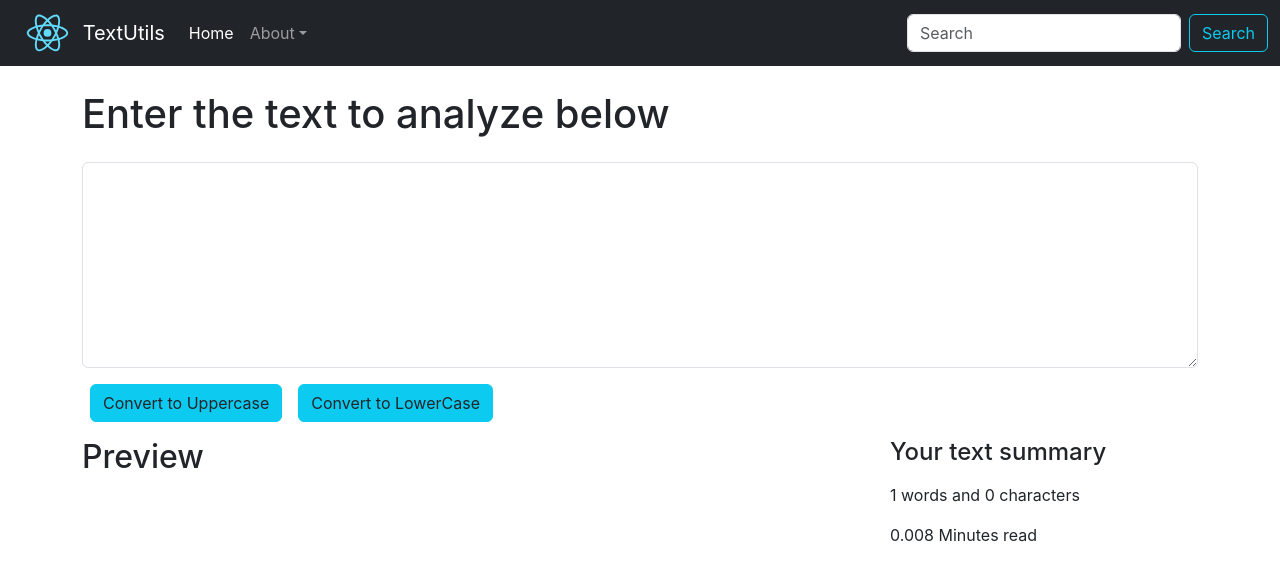
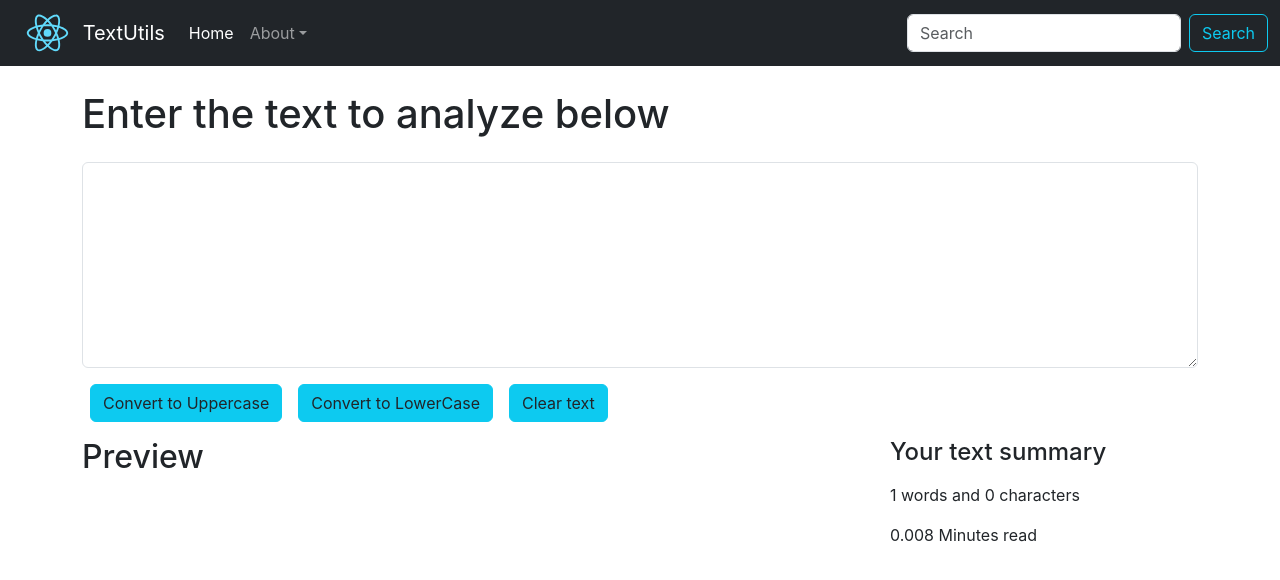
Before and after one commit to MayankCh0udhary/React-JS-Basic---Learning-, a React (Create React App) app: page / in a window 1280 px wide. Shown: the top 580 px of the page. Built offline with nearby package versions, Linux system fonts and the light colour scheme.

Commit message:
Exercise 1 - Commit

```diff
--- a/src/components/TextForm.js
+++ b/src/components/TextForm.js
@@ -10,6 +10,11 @@ export default function TextForm(props) {
     }
     const handleLowerCaseClick = () => {
         let newText = text.toLowerCase();
+        setText(newText);
+
+    }
+    const handleClearTextClick = () => {
+        let newText = '';
         setText(newText);
 
     }
@@ -27,6 +32,7 @@ export default function TextForm(props) {
                 </div>
                 <buttom className="btn btn-info mx-2 text-dark " onClick={handleUpperCaseClick}>Convert to Uppercase</buttom>
                 <buttom className="btn btn-info mx-2 text-dark" onClick={handleLowerCaseClick}>Convert to LowerCase</buttom>
+                <buttom className="btn btn-info mx-2 text-dark" onClick={handleClearTextClick}>Clear text</buttom>
             </div>
             <div className="container">
                 <div className="row">
```
